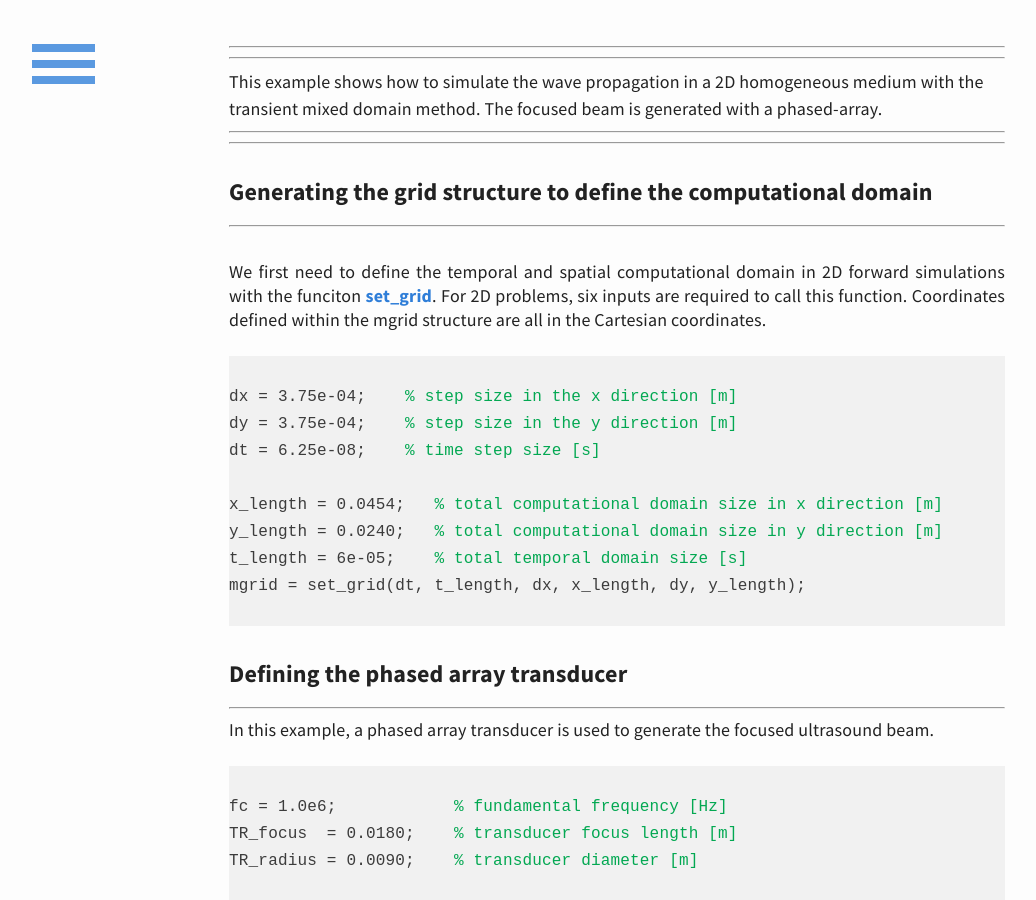
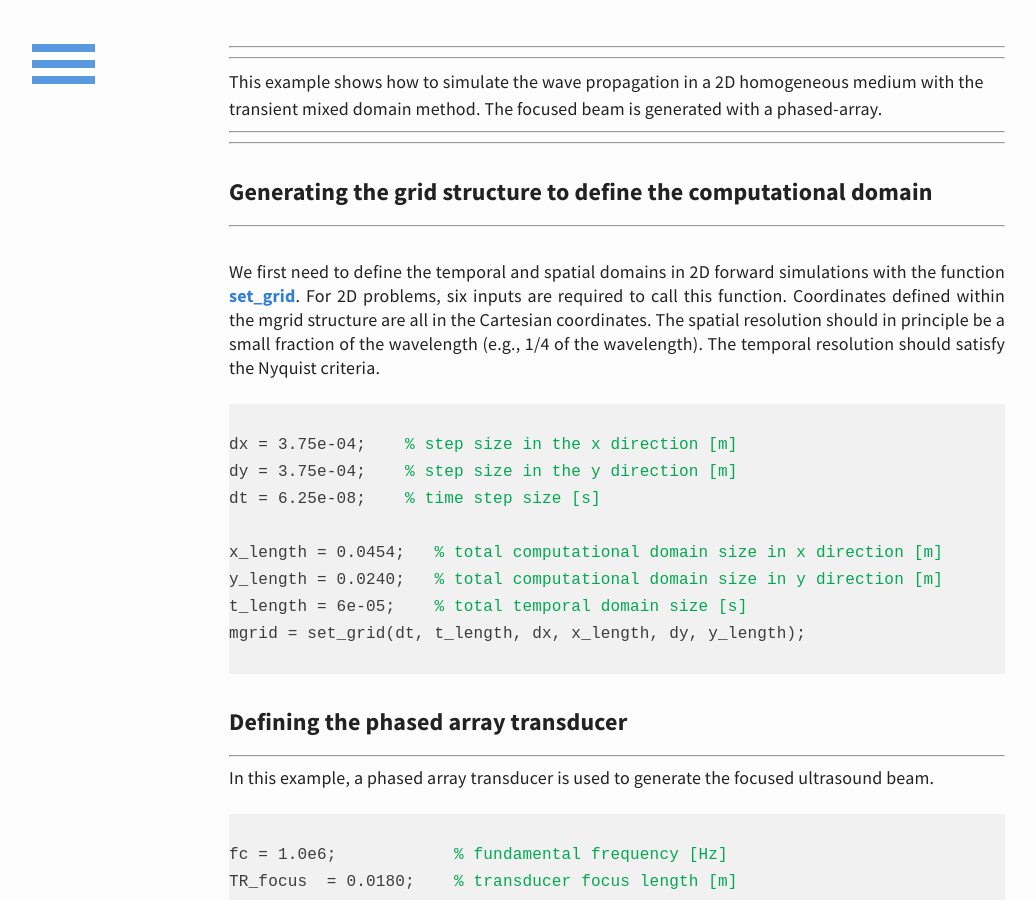
Before and after one commit to m-SOUND/mSOUND, a Jekyll site: the page built from _posts/2019-08-01-TMDM_2D_homogeneous.html, in a window 1280 px wide and 900 px high, scrolled down 313 px. Shown: the whole window, without its empty margins (23-1059 px from the left). Built offline with Jekyll 4.4.1, drawn with Linux system fonts in a browser that asks for light colours; some of the changed text lies outside the part shown.

Commit message:
Update 2019-08-01-TMDM_2D_homogeneous.html

```diff
--- a/_posts/2019-08-01-TMDM_2D_homogeneous.html
+++ b/_posts/2019-08-01-TMDM_2D_homogeneous.html
@@ -15,9 +15,11 @@ title: Simulation of a 2D homogeneous medium using the transient mixed domain me
 <h6>Generating the grid structure to define the computational domain</h6>
 <hr>
 <p>
- <br>We first need to define the temporal and spatial computational domain in 2D forward simulations
- with the funciton <a href="/mSOUND/function.html#set_grid">set_grid</a>. For 2D problems,
+ <br>We first need to define the temporal and spatial domains in 2D forward simulations
+ with the function <a href="/mSOUND/function.html#set_grid">set_grid</a>. For 2D problems,
  six inputs are required to call this function. Coordinates defined within the mgrid structure are all in the Cartesian coordinates.
+ The spatial resolution should in principle be a small fraction of the wavelength (e.g., 1/4 of the wavelength). The temporal resolution
+ should satisfy the Nyquist criteria.
 <pre>
 <code>
 dx = 3.75e-04;   <font color="#03a852"> % step size in the x direction [m]</font>
@@ -80,7 +82,7 @@ For 2D simulations, the medium properties should be given as matrices with a siz
  For homogeneous media, though, the medium properties can be described by a single scalar.
 <span style="background-color:#f1f1f1">medium.c0</span> is the reference speed of sound and generally,
 it is chosen as the minimum value of <span style="background-color:#f1f1f1">medium.c</span>.
-When dispersion is not considered, power law exponent is set to be 2.0.
+When the power law exponent is 2.0, dispersion gets shut down.
 <pre>
 <code>
 medium.c    = 1500;    <font color="#03a852">% speed of sound [m/s]</font>
@@ -101,7 +103,7 @@ medium.NRL_alpha = 0.05;
 <hr>
 <p>
 Transient pressure is calculated with the 2D forward simulation function <a href="/mSOUND/function.html#Forward2D">Forward2D</a>.
-Time domain result recorded at the transducer focal point and the spatially distributed fundamental pressure are shown below.
+The waveform recorded at the transducer focal point and the center frequency pressure field are shown below.
 <pre>
 <code>
 <font color="#03a852">% define where the pressure will be recorded</font>
```
